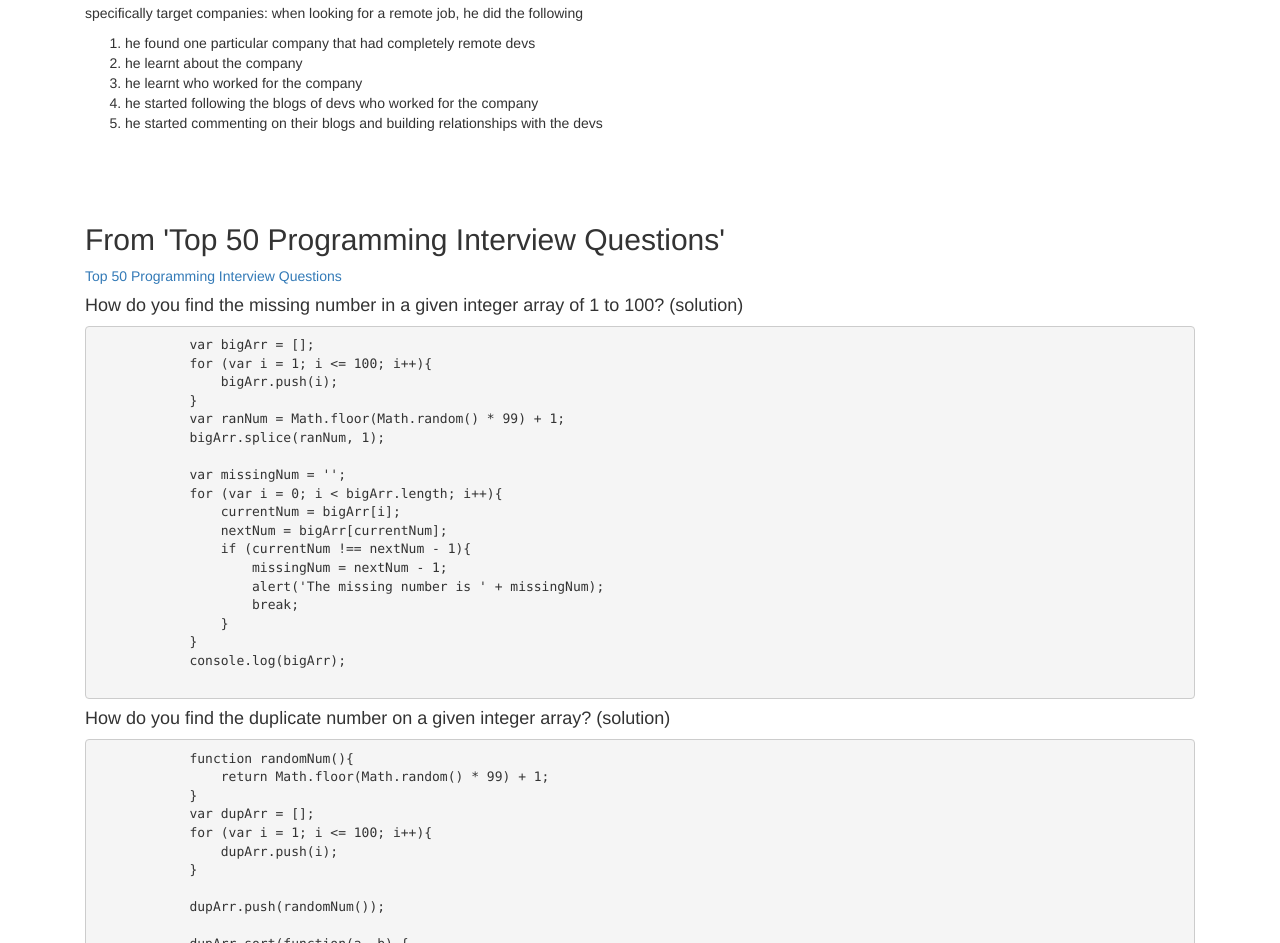
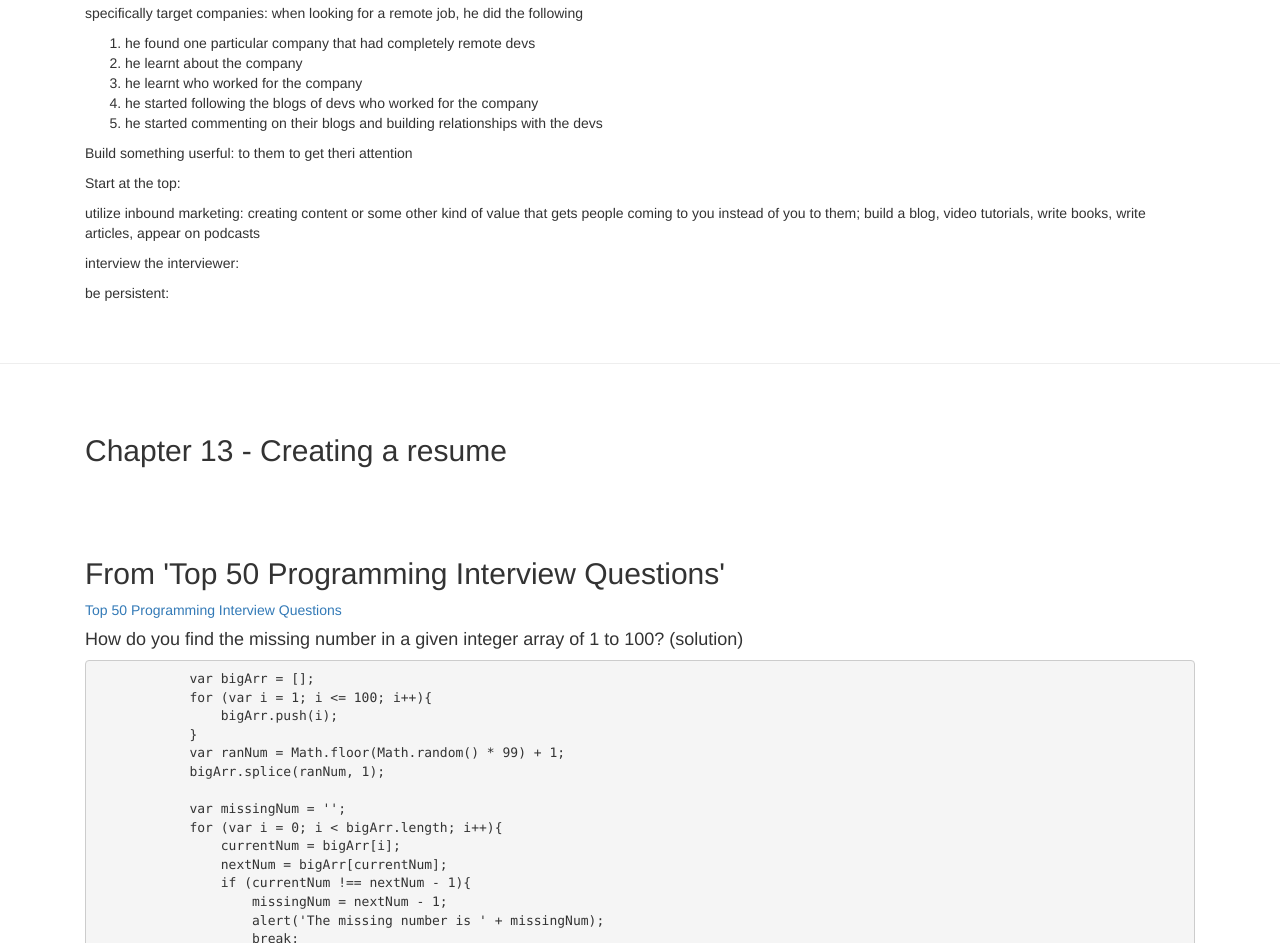
Before and after one commit to buddylee939/booknotes, a plain HTML site: page completesoftwaredeveloper.html in a window 1280 px wide. Shown: the part 8852-9795 px from the top of the page. Drawn offline with Linux system fonts and the light colour scheme.

Commit message:
Up to chapter 13

```diff
--- a/completesoftwaredeveloper.html
+++ b/completesoftwaredeveloper.html
@@ -388,10 +388,22 @@
                     <li>he started following the blogs of devs who worked for the company</li>
                     <li>he started commenting on their blogs and building relationships with the devs</li>
                 </ol>
+                <p>Build something userful: to them to get theri attention</p>
+                <p>Start at the top: </p>
+                <p>utilize inbound marketing: creating content or some other kind of value that gets people coming to you instead of you to them; build a blog, video tutorials, write books, write articles, appear on podcasts</p>
+                <p>interview the interviewer: </p>
+                <p>be persistent: </p>
             </div>
         </div>
     </div>
-
+    <hr>
+    <div class="container">
+        <div class="row">
+            <div class="col">
+                <h2>Chapter 13 - Creating a resume</h2>
+            </div>
+        </div>
+    </div>
 
 
     <!-- programming questions and algorithms -->
```
